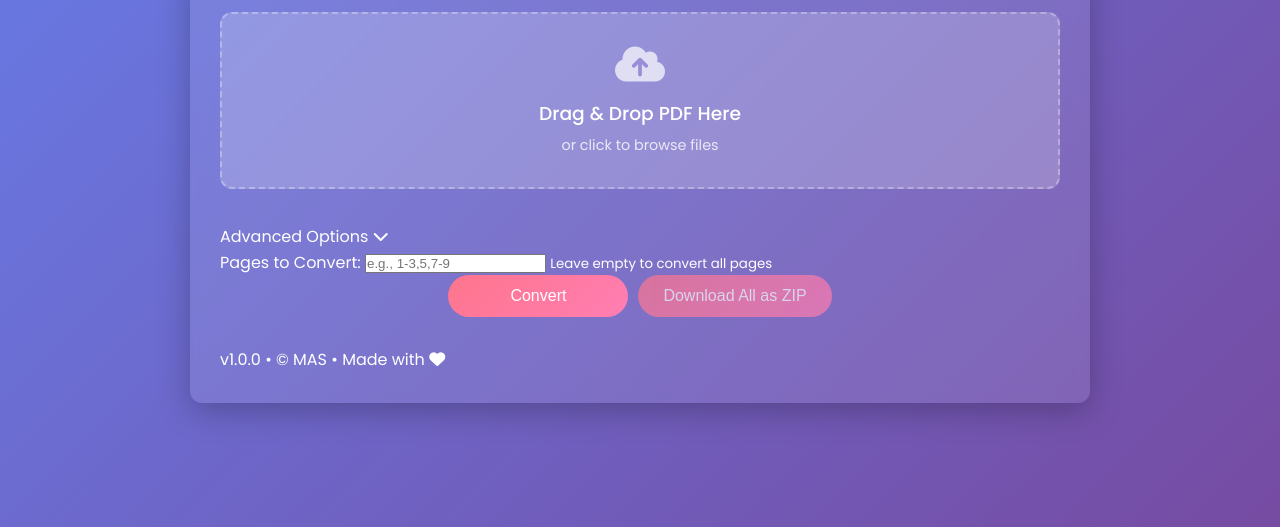
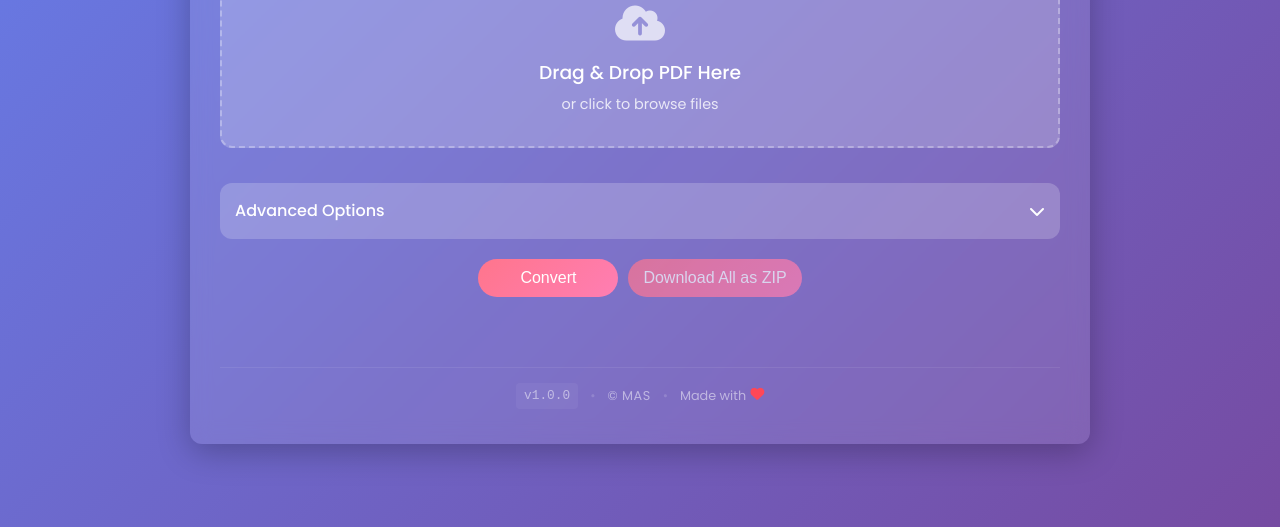
Before and after one commit to mish0as/PDF-To-JPG, a plain HTML site: page index.html in a window 1280 px wide. Shown: the part 273-800 px from the top of the page. Drawn offline with nearby package versions, Linux system fonts and the light colour scheme; a script that the page names is missing.

Commit message:
Update style.css

```diff
--- a/style.css
+++ b/style.css
@@ -144,9 +144,6 @@
     background: linear-gradient(135deg, #43cea2, #185a9d);
     transform: translateY(-2px);
 }
-
-
-
 
 #dropArea {
     display: flex;
@@ -397,3 +394,158 @@
         padding: 10px 15px;
     }
 }
+
+/* Advanced Options */
+.advanced-options {
+    background: var(--background-lighter);
+    border-radius: var(--border-radius);
+    margin-bottom: 20px;
+    overflow: hidden;
+    transition: var(--transition);
+}
+
+.advanced-header {
+    padding: 15px;
+    display: flex;
+    justify-content: space-between;
+    align-items: center;
+    cursor: pointer;
+    font-weight: 500;
+    transition: var(--transition);
+}
+
+.advanced-header:hover {
+    background: rgba(255, 255, 255, 0.1);
+}
+
+.advanced-content {
+    padding: 0 15px;
+    max-height: 0;
+    overflow: hidden;
+    transition: max-height 0.3s ease;
+}
+
+.advanced-options.active .advanced-content {
+    padding: 15px;
+    max-height: 200px;
+}
+
+.advanced-options.active .advanced-header i {
+    transform: rotate(180deg);
+}
+
+.form-group {
+    margin-bottom: 15px;
+}
+
+.form-group label {
+    display: block;
+    margin-bottom: 5px;
+    font-size: 0.9rem;
+}
+
+.form-group input {
+    width: 100%;
+    padding: 10px 15px;
+    background: var(--background-light);
+    color: var(--text-color);
+    border: 1px solid rgba(255, 255, 255, 0.3);
+    border-radius: var(--border-radius);
+    font-size: 0.9rem;
+    transition: var(--transition);
+}
+
+.form-group input:focus {
+    outline: none;
+    border-color: rgba(255, 255, 255, 0.6);
+}
+
+.form-group small {
+    display: block;
+    margin-top: 5px;
+    font-size: 0.8rem;
+    color: var(--text-secondary);
+}
+/* Footer */
+/* Stylish Footer */
+.app-footer {
+    margin-top: 40px;
+    text-align: center;
+    font-size: 0.8rem;
+    color: rgba(255, 255, 255, 0.5);
+    padding: 15px 0 5px;
+    border-top: 1px solid rgba(255, 255, 255, 0.08);
+    position: relative;
+  }
+
+  .footer-content {
+    display: inline-flex;
+    align-items: center;
+    gap: 12px;
+    flex-wrap: wrap;
+    justify-content: center;
+  }
+
+  .divider {
+    opacity: 0.3;
+  }
+
+  .app-version {
+    font-family: 'Courier New', monospace;
+    background: rgba(255, 255, 255, 0.05);
+    padding: 3px 8px;
+    border-radius: 4px;
+    transition: all 0.3s ease;
+  }
+
+  .app-version:hover {
+    background: rgba(255, 255, 255, 0.1);
+    color: var(--text-color);
+  }
+
+  .copyright {
+    font-weight: 300;
+    letter-spacing: 0.5px;
+  }
+
+  .credits {
+    display: flex;
+    align-items: center;
+    gap: 5px;
+  }
+
+  .pulse {
+    animation: pulse 2s infinite;
+    color: #ff4757;
+  }
+
+  @keyframes pulse {
+    0% { transform: scale(1); }
+    50% { transform: scale(1.1); }
+    100% { transform: scale(1); }
+  }
+
+  /* Footer animation on appear */
+  .app-footer {
+    opacity: 0;
+    transform: translateY(10px);
+    animation: fadeInUp 0.5s 0.5s ease-out forwards;
+  }
+
+  @keyframes fadeInUp {
+    to {
+      opacity: 1;
+      transform: translateY(0);
+    }
+  }
+    }
+
+    .preview-container {
+        grid-template-columns: 1fr;
+    }
+
+    button {
+        min-width: 140px;
+        padding: 10px 15px;
+    }
+}
```
